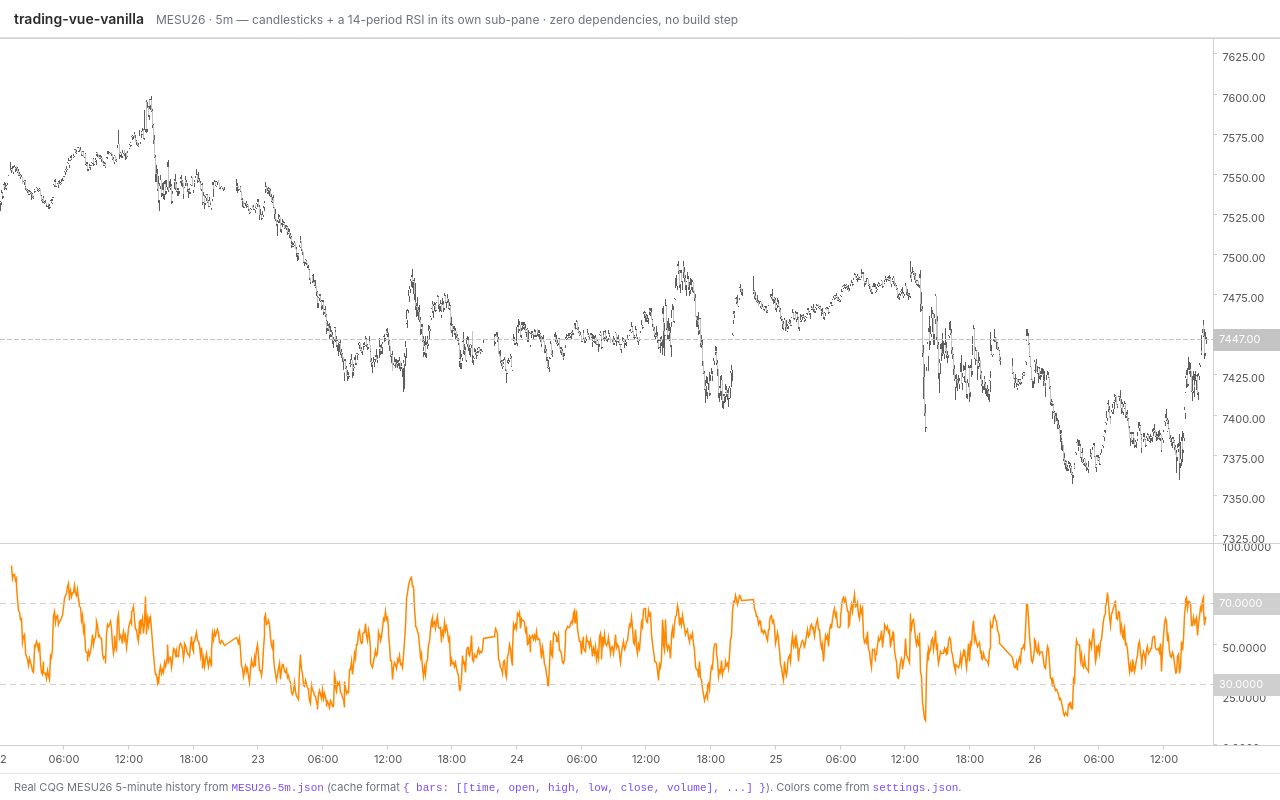
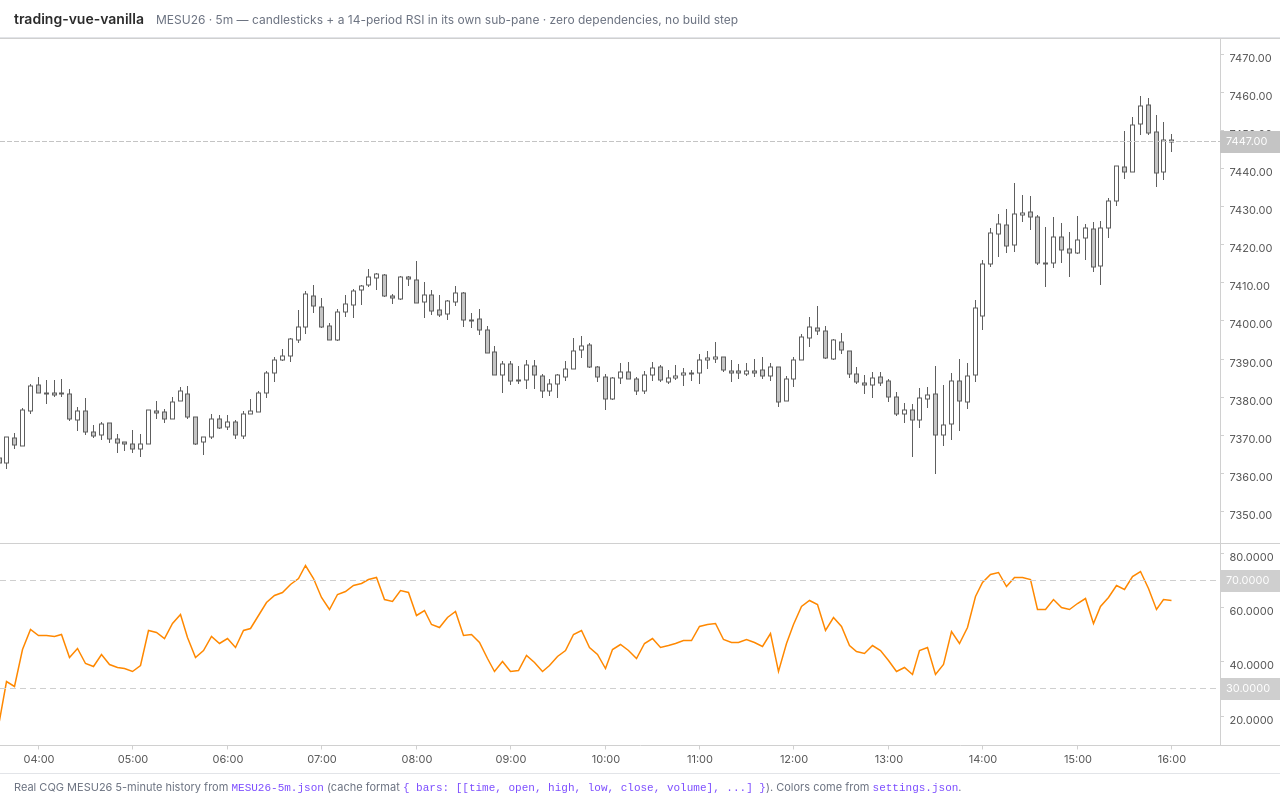
Before and after one commit to ether-strannik/trading_vue_vanilla_js, a website: page examples/index.html in a window 1280 px wide. Drawn offline with Linux system fonts and the light colour scheme.

Commit message:
Demo: open zoomed to the last ~150 bars instead of fitting all

```diff
--- a/examples/index.html
+++ b/examples/index.html
@@ -75,9 +75,10 @@
     const candles = chart.addSeries(CandlestickSeries, settings.candles, 0);
     candles.setData(bars.map(({ volume, ...b }) => b));
 
-    // Show the whole dataset so the time axis spans the full history; fitContent() only
-    // frames the recent ~150 bars, so set the full logical range explicitly (+6 margin).
-    chart.timeScale().setVisibleLogicalRange({ from: 0, to: bars.length - 1 + 6 });
+    // Open zoomed in to the most recent ~150 bars (readable 5m candles), right edge at
+    // the last bar; scroll/zoom out to see the rest of the history.
+    const VISIBLE = 150;
+    chart.timeScale().setVisibleLogicalRange({ from: bars.length - VISIBLE, to: bars.length - 1 + 6 });
 
     // 5) Sub-pane (paneIndex 1): a 14-period RSI line, drawn below the price.
     const rsiCfg = settings.rsi || { period: 14, color: '#c49bff' };
```
